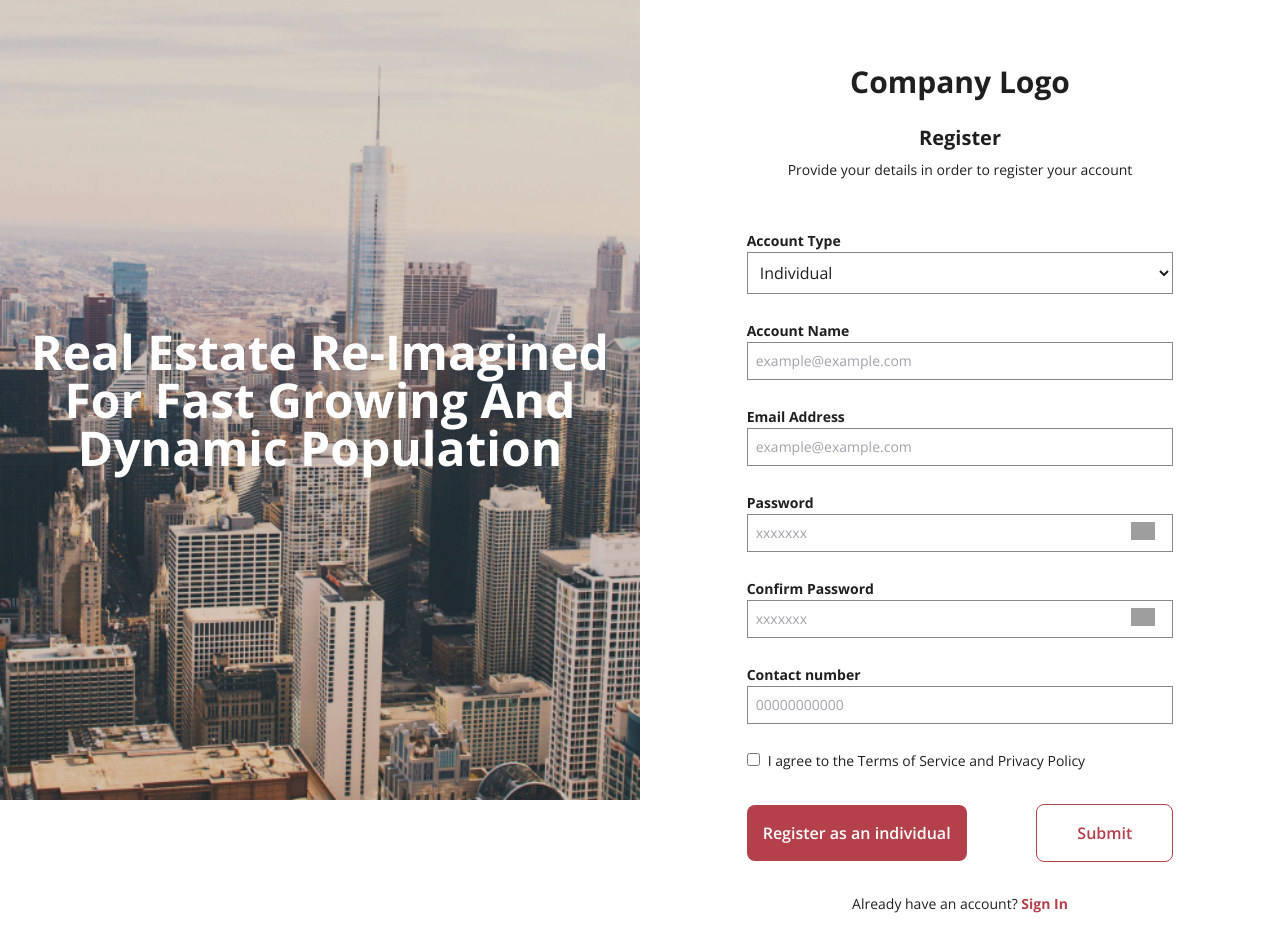
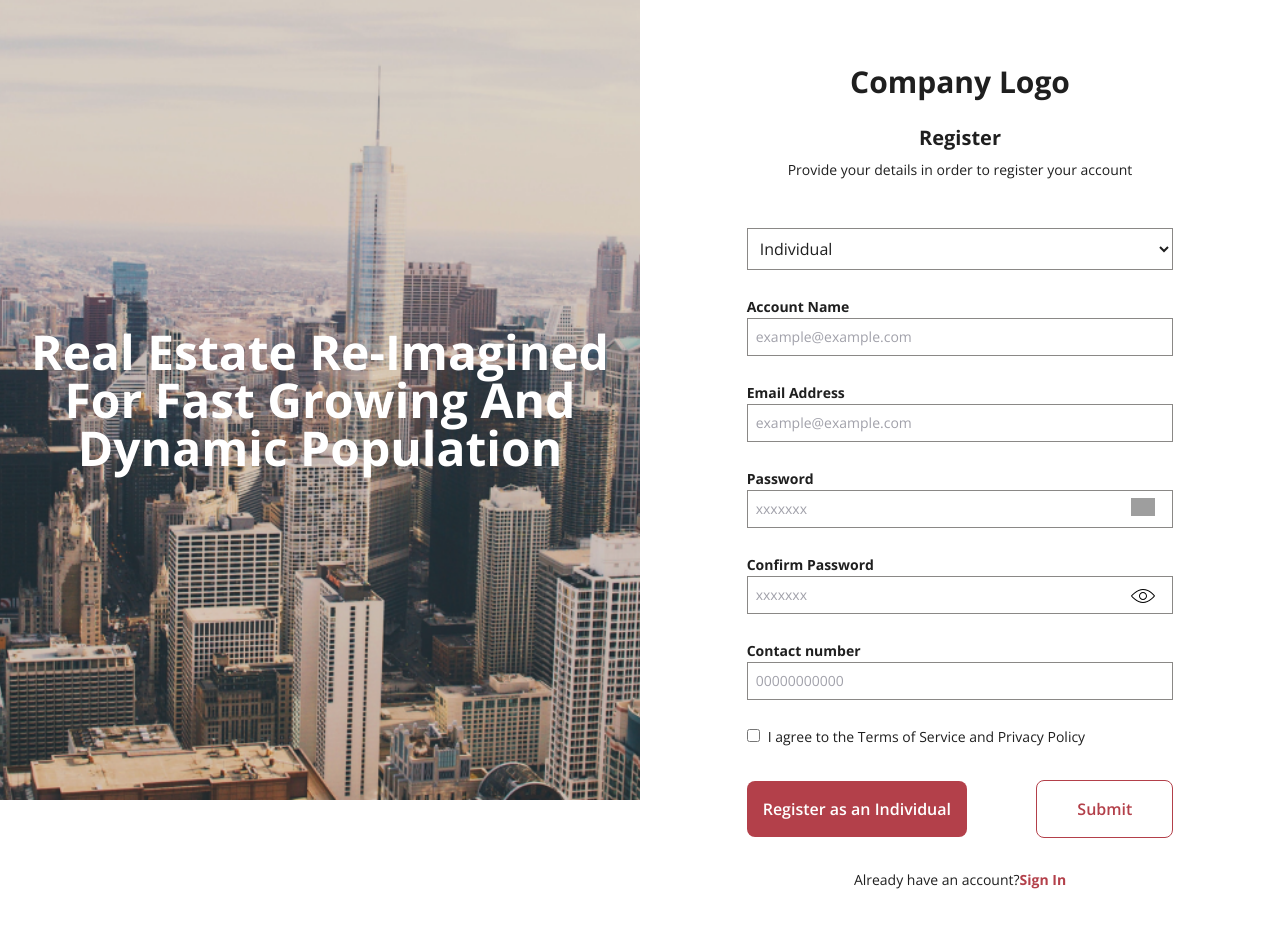
Before and after one commit to Dynamics567/Uplandshunt-Frontend, a React (Create React App) app: page /register in a window 1280 px wide. Shown: the top 952 px of the page. Built offline with nearby package versions, Linux system fonts and the light colour scheme; grey boxes are pictures that could not be loaded.

Commit message:
working on register user

```diff
--- a/src/Auth/Axios.js
+++ b/src/Auth/Axios.js
@@ -1,5 +1,6 @@
 import axios from "axios";
 
-const instance = axios.create({
-  baseURL: "",
+export const axiosInstance = axios.create({
+  baseURL: "https://uplandshut.herokuapp.com/v1/",
+  // timeout: 1000,
 });
--- a/src/Context/Actions.js
+++ b/src/Context/Actions.js
@@ -1,4 +1,5 @@
-const ROOT_URL = "https://secret-hamlet-03431.herokuapp.com";
+// const ROOT_URL = "https://secret-hamlet-03431.herokuapp.com";
+const ROOT_URL = "https://uplandshut.herokuapp.com/v1/";
 
 export async function loginUser(dispatch, loginPayload) {
   const requestOptions = {
--- a/src/atoms/Select.jsx
+++ b/src/atoms/Select.jsx
@@ -1,5 +1,4 @@
 const Select = ({
-  label,
   values,
   onValueChange,
   selectedValue,
--- a/src/molecules/Header.jsx
+++ b/src/molecules/Header.jsx
@@ -18,9 +18,11 @@ const Header = () => {
             <Link to="/contactus">
               <li className="mr-6">Contact Us</li>
             </Link>
-            <button className="border border-primary rounded-md py-2 px-4 mr-6">
-              Register
-            </button>
+            <Link to="/register">
+              <button className="border border-primary rounded-md py-2 px-4 mr-6">
+                Register
+              </button>
+            </Link>
             <Link to="/login">
               <button className="text-white bg-primary rounded-md py-2 px-4 mr-6">
                 Login
--- a/src/pages/IndividualSignup.jsx
+++ b/src/pages/IndividualSignup.jsx
@@ -4,6 +4,7 @@ import { useForm } from "react-hook-form";
 import { yupResolver } from "@hookform/resolvers/yup";
 import * as Yup from "yup";
 
+import { axiosInstance } from "../Auth/Axios";
 import { Select, Input } from "../atoms";
 import Intro from "../templates/Intro";
 import eyeClosed from "../assets/eyeClosed.svg";
@@ -17,7 +18,8 @@ const accountType = [
 
 const IndividualSignup = () => {
   const [passwordShown, setPasswordShown] = useState(false);
-  const [confirmPasswordShown, setConfirmPasswordShown] = useState(false);
+  const [confirmPasswordShown, setConfirmPasswordShown] = useState(true);
+  const [isBusiness, setIsBusiness] = useState(false);
 
   const togglePasswordVisibility = () => {
     setPasswordShown(passwordShown ? false : true);
@@ -27,13 +29,19 @@ const IndividualSignup = () => {
     setConfirmPasswordShown(confirmPasswordShown ? false : true);
   };
 
-  const getCategory = (val) => {
-    console.log(val);
+  let accountSelected;
+  const getAccountType = (val) => {
+    accountSelected = val.target.value;
+    if (accountSelected === "Business") {
+      setIsBusiness(!isBusiness);
+    }
   };
 
   const validationSchema = Yup.object().shape({
     account_type: Yup.string().required("Account Type is required"),
     name: Yup.string().required("Account Name is required"),
+    business_name: Yup.string().required("Business Name is required"),
+    business_phone: Yup.string().required("Business Number is required"),
     email: Yup.string().required("Email is required").email("Email is invalid"),
     phone: Yup.string().required("Phone number is required"),
     password: Yup.string()
@@ -42,7 +50,10 @@ const IndividualSignup = () => {
     password_confirmation: Yup.string()
       .oneOf([Yup.ref("password"), null], "Passwords must match")
       .required("Confirm Password is required"),
-    acceptTerms: Yup.bool().oneOf([true], "Accept Ts & Cs is required"),
+    acceptTerms: Yup.bool().oneOf(
+      [true],
+      "Terms and Conditions must be accepted"
+    ),
   });
   const formOptions = { resolver: yupResolver(validationSchema) };
 
@@ -51,10 +62,10 @@ const IndividualSignup = () => {
   const { errors } = formState;
 
   function onSubmit(data) {
-    // display form data on success
-    // alert("SUCCESS!! :-)\n\n" + JSON.stringify(data, null, 4));
-    // return false;
-    console.log(data);
+    // console.log(data);
+    axiosInstance.post("auth/register", data).then((response) => {
+      console.log(response);
+    });
   }
   return (
     <AuthLayout>
@@ -63,14 +74,15 @@ const IndividualSignup = () => {
         subtitle="Provide your details in order to register your account"
       />
       <form className="mt-12 m-auto w-8/12" onSubmit={handleSubmit(onSubmit)}>
+        {formState.isSubmitted && (
+          <div className="success">Form submitted successfully</div>
+        )}
         <Select
-          label="Category"
           values={accountType}
-          selectedValue="Individual Account"
-          labelName="Account Type"
-          onValueChange={(val) => getCategory(val)}
+          selectedValue="Individual"
           name="account_type"
           {...register("account_type")}
+          onChange={(val) => getAccountType(val)}
           error={errors.account_type?.message}
         />
         <Input
@@ -131,7 +143,30 @@ const IndividualSignup = () => {
           {...register("phone")}
           error={errors.phone?.message}
         />
-        {/* <div className="flex w-full"> */}
+        {isBusiness ? (
+          <div className="">
+            <Input
+              placeholder="xxxxxxx"
+              type="text"
+              label="Business Name"
+              name="business_name"
+              {...register("business_name")}
+              error={errors.business_name?.message}
+            />
+            <Input
+              placeholder="xxxxxxx"
+              type="text"
+              placeholder="00000000"
+              label="Business Number"
+              name="business_number"
+              {...register("business_phone")}
+              error={errors.business_phone?.message}
+            />
+          </div>
+        ) : (
+          ""
+        )}
+
         <input
           type="checkbox"
           value=""
@@ -145,10 +180,9 @@ const IndividualSignup = () => {
         <span>
           <p className="text-red-500 text-sm">{errors.acceptTerms?.message}</p>
         </span>
-        {/* </div> */}
         <div className="my-8 flex w-full justify-between items-center">
           <button className="rounded-lg p-4 text-white bg-primary font-semibold mr-10">
-            Register as an individual
+            Register as an {"Individual" || accountSelected}
           </button>
           <button className="rounded-lg px-10 py-4 text-primary bg-white border border-primary font-semibold">
             Submit
@@ -158,7 +192,7 @@ const IndividualSignup = () => {
 
       <Link to="/login">
         <p className="text-center font-normal text-sm mb-20">
-          Already have an account?{" "}
+          Already have an account?
           <span className="text-primary font-bold">Sign In</span>
         </p>
       </Link>
```
